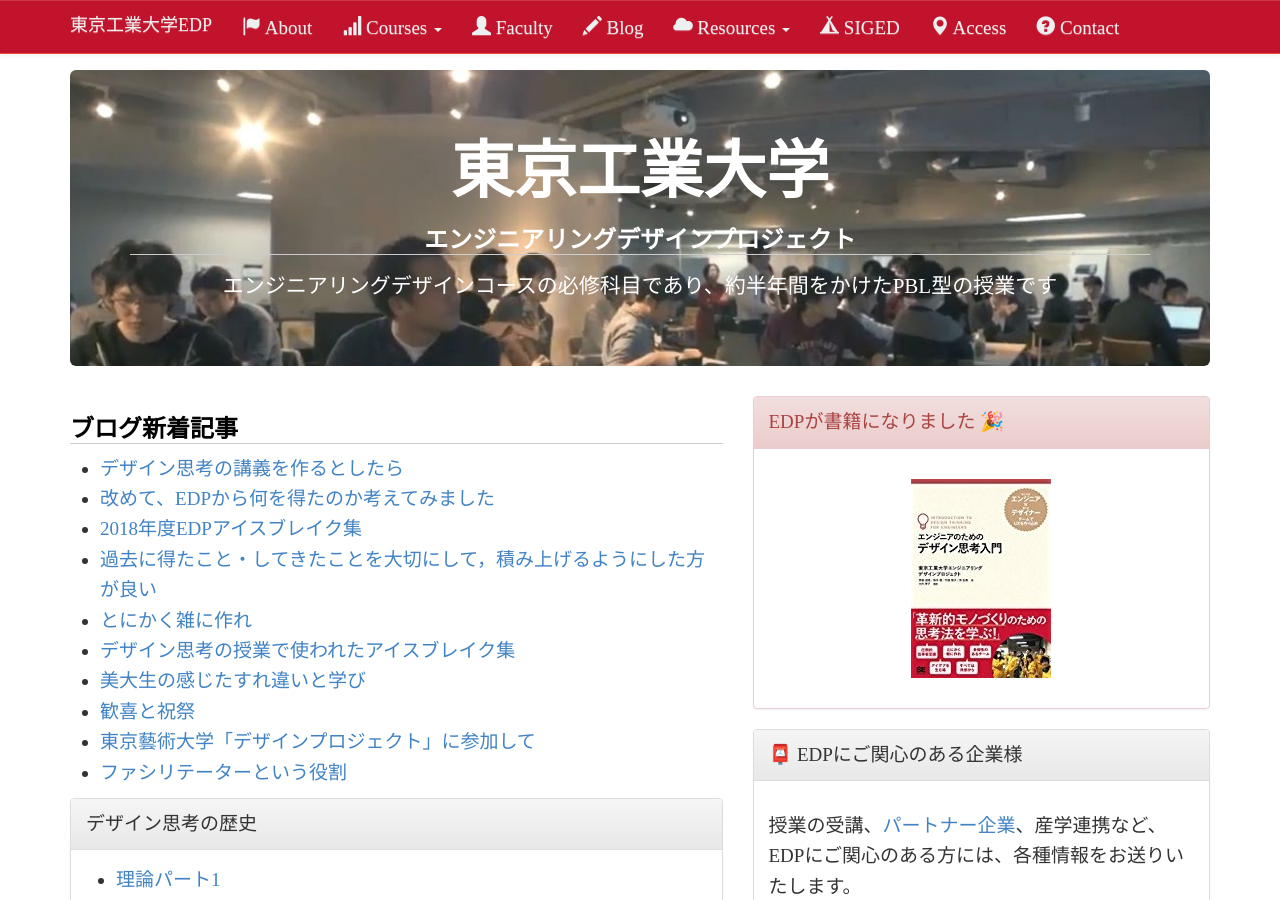
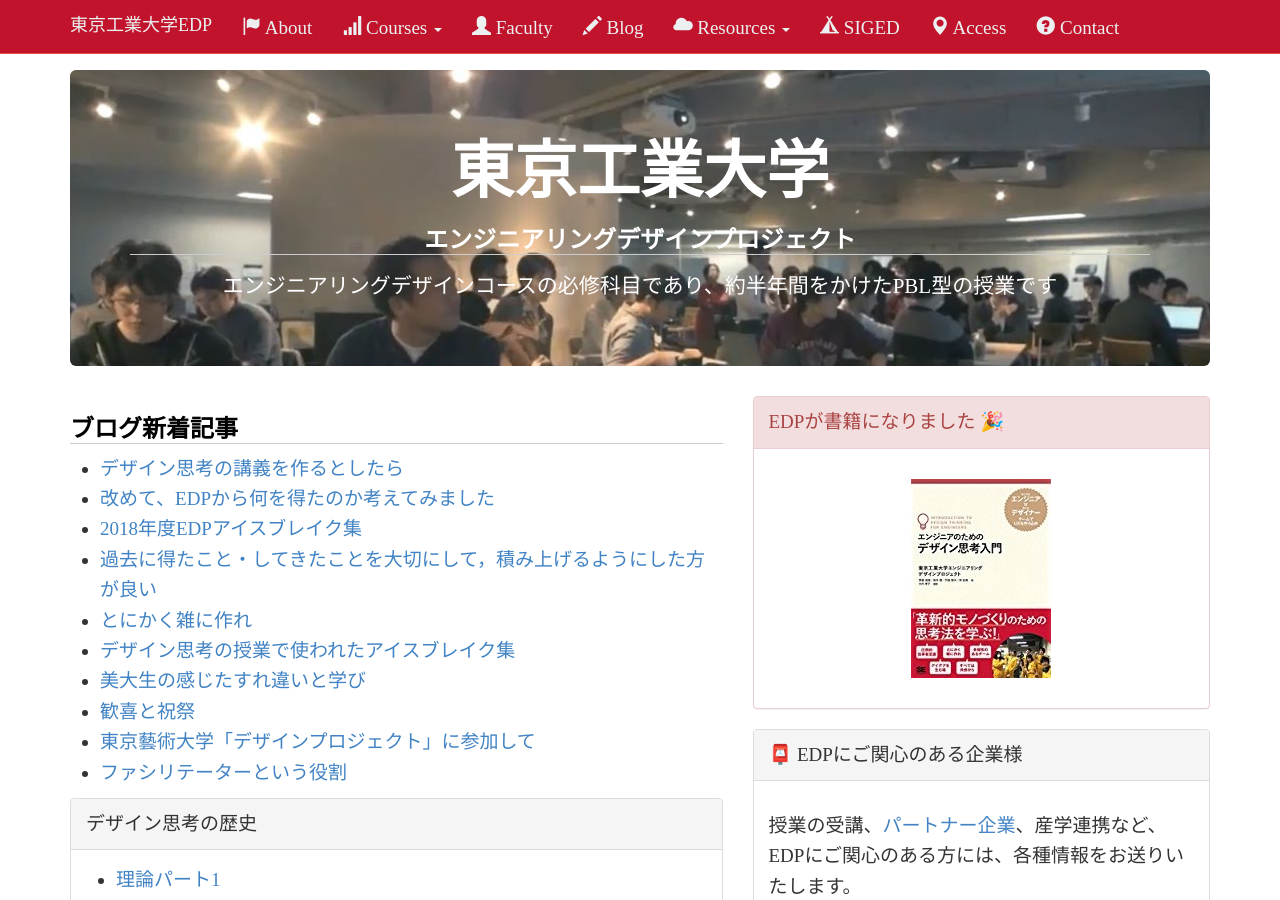
Before and after one commit to titech-edp/titech-edp.github.io, a Jekyll site: the page built from index.md, in a window 1280 px wide and 900 px high. Built offline with Jekyll 4.4.1, drawn with Linux system fonts in a browser that asks for light colours; emoji names are drawn with the system emoji font.

Commit message:
Remove unwanted line

```diff
--- a/_includes/head.html
+++ b/_includes/head.html
@@ -12,9 +12,6 @@
 
 <!-- Latest compiled and minified CSS -->
 <link rel="stylesheet" href="https://maxcdn.bootstrapcdn.com/bootstrap/3.3.7/css/bootstrap.min.css" integrity="sha384-BVYiiSIFeK1dGmJRAkycuHAHRg32OmUcww7on3RYdg4Va+PmSTsz/K68vbdEjh4u" crossorigin="anonymous">
-
-<!-- Optional theme -->
-<link rel="stylesheet" href="https://maxcdn.bootstrapcdn.com/bootstrap/3.3.7/css/bootstrap-theme.min.css" integrity="sha384-rHyoN1iRsVXV4nD0JutlnGaslCJuC7uwjduW9SVrLvRYooPp2bWYgmgJQIXwl/Sp" crossorigin="anonymous">
 
 <!-- Latest compiled and minified JavaScript -->
 <script src="https://maxcdn.bootstrapcdn.com/bootstrap/3.3.7/js/bootstrap.min.js" integrity="sha384-Tc5IQib027qvyjSMfHjOMaLkfuWVxZxUPnCJA7l2mCWNIpG9mGCD8wGNIcPD7Txa" crossorigin="anonymous"></script>
```
